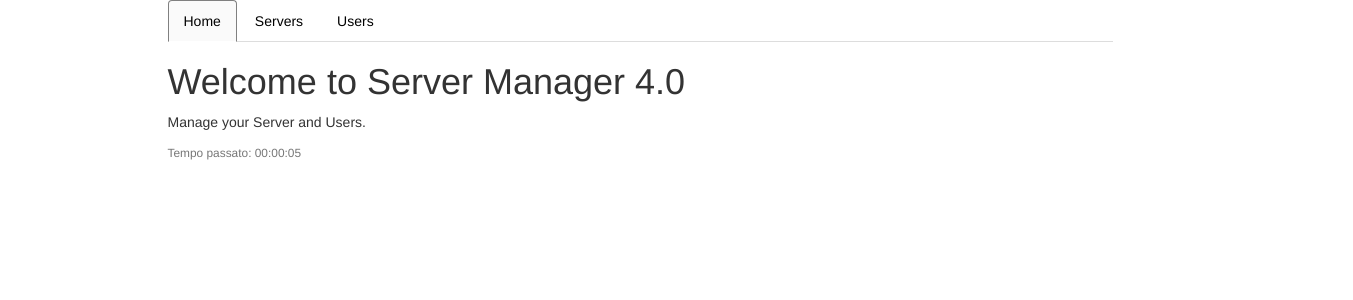
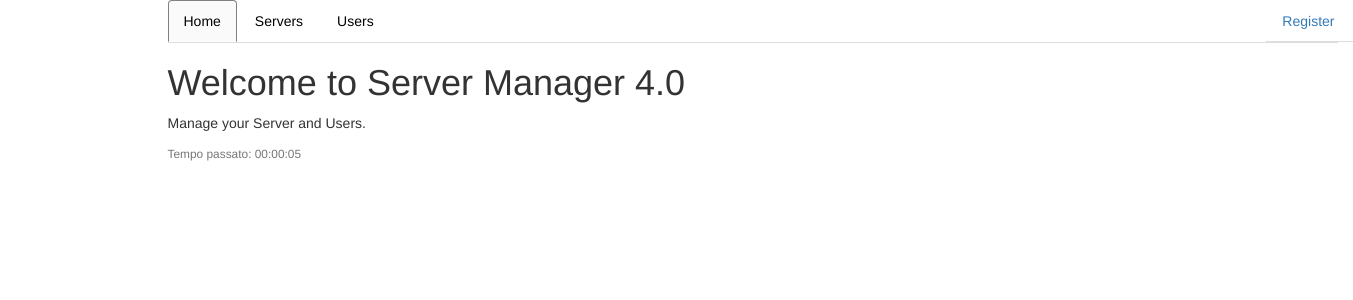
Before and after one commit to PsykeDady/serverusers, an Angular app: page / in a window 1280 px wide. Shown: the top 300 px of the page, 1353 px wide, since content can reach past the window. Built offline with nearby package versions, Linux system fonts and the light colour scheme.

Commit message:
Implementati gli input form in una pagina di registrazione

```diff
--- a/src/app/app.module.ts
+++ b/src/app/app.module.ts
@@ -5,6 +5,7 @@ import { AppComponent     } from './app.component'                          ;
 import { HomeComponent    } from './pages/home/home.component'              ;
 import { NotAuthorizated  } from './pages/notauthorizated/app.notauthorizated';
 import { NotFoundPage     } from './pages/notfound/app.notfound'            ;
+import { RegisterComponent } from './pages/register/register.component';
 import { ServerdComponent } from './pages/servers/serverd/serverd.component';
 import { ServersComponent } from './pages/servers/servers.component'        ;
 import { UserdComponent   } from './pages/users/userd/userd.component'      ;
@@ -31,7 +32,8 @@ import { TabsComponent    } from './tabs/tabs.component'                    ;
     UserdComponent,
     ServerdComponent,
 	NotFoundPage,
-	NotAuthorizated
+	NotAuthorizated,
+  RegisterComponent
   ],
   imports: [
     BrowserModule,
--- /dev/null
+++ b/src/app/pages/register/register.component.html
@@ -0,0 +1,10 @@
+<form action="" method="POST" role="form" #formRegistrazione="ngForm"  (ngSubmit)="registrati(formRegistrazione)">
+	<legend>Registration</legend>
+
+	<div class="form-group">
+		<label for="">Nome utente</label>
+		<input type="text" class="form-control" id="" placeholder="Input field" ngModel name="nome">
+	</div>
+
+	<button type="submit" class="btn btn-primary" >Submit</button>
+</form>
--- /dev/null
+++ b/src/app/pages/register/register.component.ts
@@ -0,0 +1,15 @@
+import { Component } from "@angular/core";
+import { NgForm } from "@angular/forms";
+
+@Component({
+	selector:"app-register",
+	templateUrl:"register.component.html",
+	styleUrls:["register.component.css"]
+})
+export class RegisterComponent {
+	registrati(formRegistrazione:NgForm){
+		console.log("NgForm=",formRegistrazione);
+		console.log("NgForm.value=",formRegistrazione.value);
+		console.log("NgForm.value[\"nome\"]=",formRegistrazione.value["nome"]);
+	}
+}
--- a/src/app/routing.module.ts
+++ b/src/app/routing.module.ts
@@ -3,6 +3,7 @@ import { RouterModule    , Routes } from "@angular/router"
 import { HomeComponent            } from "./pages/home/home.component"              ;
 import { NotAuthorizated } from "./pages/notauthorizated/app.notauthorizated";
 import { NotFoundPage             } from "./pages/notfound/app.notfound"            ;
+import { RegisterComponent } from "./pages/register/register.component";
 import { ServerdComponent         } from "./pages/servers/serverd/serverd.component";
 import { ServersComponent         } from "./pages/servers/servers.component"        ;
 import { UserdComponent           } from "./pages/users/userd/userd.component"      ;
@@ -20,6 +21,7 @@ const appRoutes : Routes = [
 	{path:"servers" ,component:ServersComponent , children:[
 		{path:":name"   ,component:ServerdComponent, resolve:{server:ServerResolver} }
 	], canActivateChild: [ServerRoutingActivation] }      ,
+	{path:"register", component : RegisterComponent},
 	{path:"eniente" , component : NotFoundPage   },
 	{path:"banana"  , component : NotAuthorizated},
 	{path:"**"      , redirectTo:"/eniente"       }
--- a/src/app/tabs/tabs.component.html
+++ b/src/app/tabs/tabs.component.html
@@ -1,7 +1,7 @@
-
+<div class="container">
+	<div class="row">
 		<ul class="nav nav-tabs">
 			<li role="presentation" *ngFor="let tab of tabs.tabs; let indice=index">
-
 				<a
 					routerLink="{{tab.link}}"
 					routerLinkActive="attivo"
@@ -12,4 +12,17 @@
 					{{ tab.name }}
 				</a>
 			</li>
+			<ul class="nav nav-tabs navbar-right">
+				<li role="presenta">
+					<a
+						routerLink="register"
+						routerLinkActive="attivo bg-info"
+						class="text-primary"
+					>
+						Register
+					</a>
+				</li>
 			</ul>
+		</ul>
+	</div>
+</div>
```
Also changed, not shown: src/app/pages/register/register.component.css (added). Lines whose indentation alone changed are shown as unchanged.
